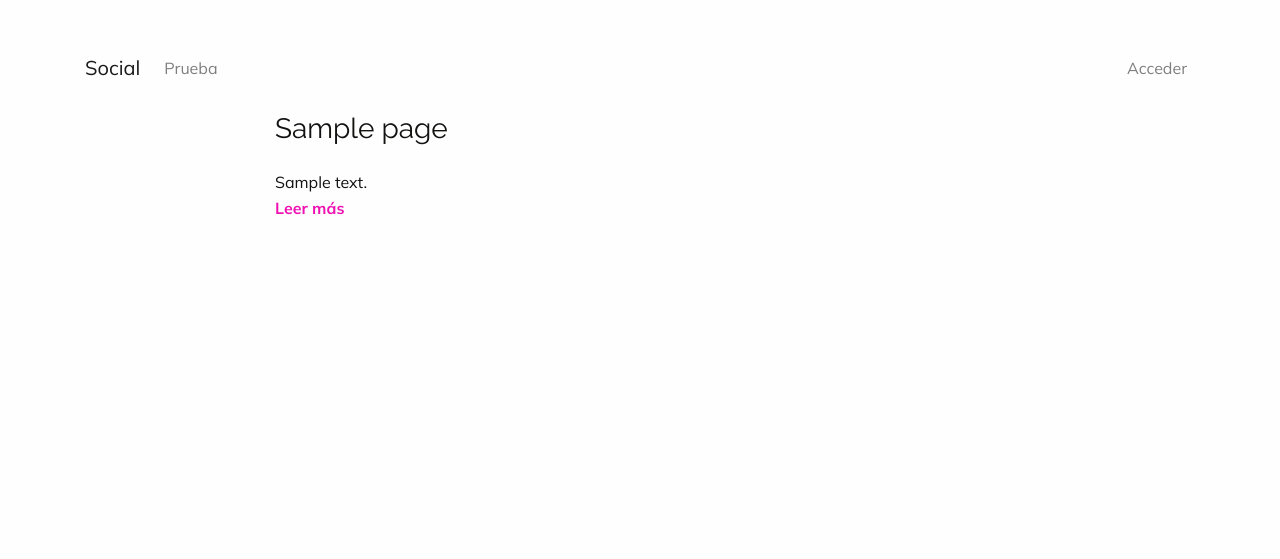
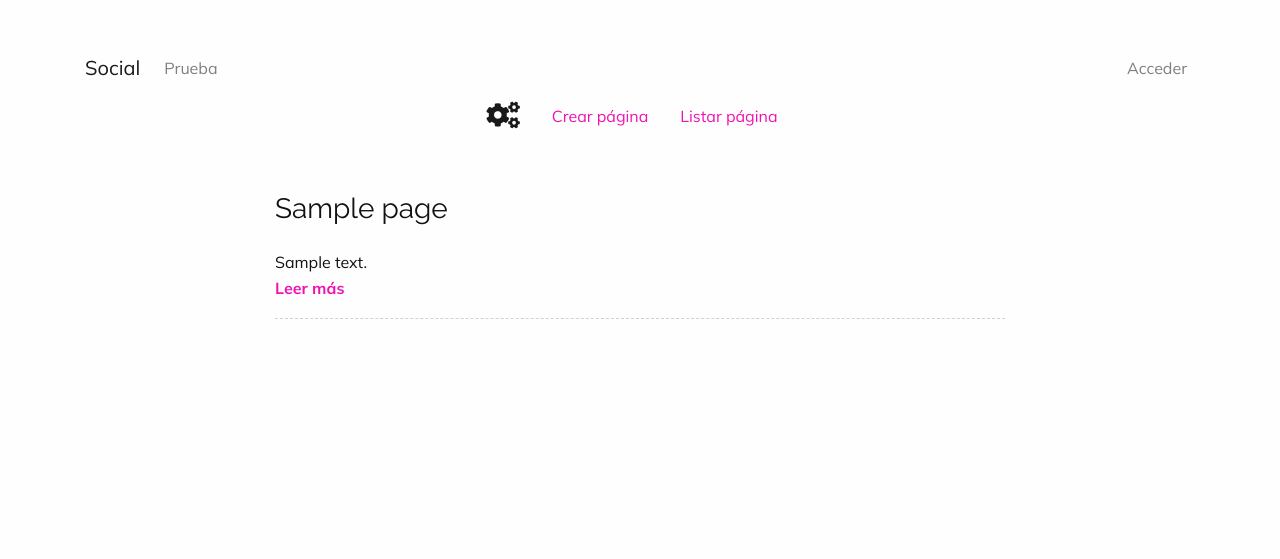
Before and after one commit to mena-hub/social_site, a Django app: template pages/templates/pages/page_list.html in a window 1280 px wide. Shown: the top 559 px of the page. Run offline with Django 3.2, Linux system fonts and the light colour scheme; the template is opened without the code that fills it: most values are stand-ins (such as "Sample title", 1, 10 or a date in 2020); parts of the project's set-up code (start-up, migrations or seed data) failed here and were passed over; some libraries are stand-ins or nearby versions.

Commit message:
Precede namespace with named URL

```diff
--- a/core/templates/core/includes/navbar.html
+++ b/core/templates/core/includes/navbar.html
@@ -8,6 +8,7 @@
             <ul class="navbar-nav mr-auto">
                 <li class="nav-item">
                     <a class="nav-link" href="{% url 'sample' %}">Prueba</a>
+                <!--<a class="nav-link" href="{% url 'pages:pages' %}">Páginas</a>-->
                 </li>
             </ul>
             <ul class="navbar-nav">
--- a/pages/templates/pages/includes/page_menu.html
+++ b/pages/templates/pages/includes/page_menu.html
@@ -2,6 +2,6 @@
     <a class="navbar-brand" href="#">
         <i class="fas fa-cogs fa-lg"></i>
     </a>
-    <a class="nav-link" href="#">Crear página</a>
-    <a class="nav-link" href="#">Listar página</a>
+    <a class="nav-link" href="{% url 'pages:create' %}">Crear página</a>
+    <a class="nav-link" href="{% url 'pages:pages' %}">Listar página</a>
 </nav>
--- a/pages/templates/pages/page_list.html
+++ b/pages/templates/pages/page_list.html
@@ -3,15 +3,18 @@
 {% block title %}{{ page.title }}{% endblock %}
 
 {% block content %}
+{% include 'pages/includes/page_menu.html' %}
 {% for page in object_list %} <!-- page_list -->
-<main role="main">
+<main class="page-main" role="main">
     <div class="container">
-        <div class="row mt-3">
+        <div class="row">
             <div class="col-lg-8 mx-auto">
                 <h3 class="mb-4">{{ page.title }}</h3>
-                {{ page.content|striptags|safe|truncatechars:200 }}
-                <p><a href="{% url 'page' page.id page.title|slugify %}">
-                <span><strong>Leer más</strong></span></a></p>
+                <div class="page-content">
+                    {{ page.content|striptags|safe|truncatechars:200 }}
+                    <p><a href="{% url 'pages:page' page.id page.title|slugify %}">
+                    <span><strong>Leer más</strong></span></a></p>
+                </div>
             </div>
         </div>
     </div>
```
Also changed, not shown: pages/templates/pages/page_detail.html (+4 -3 lines).
